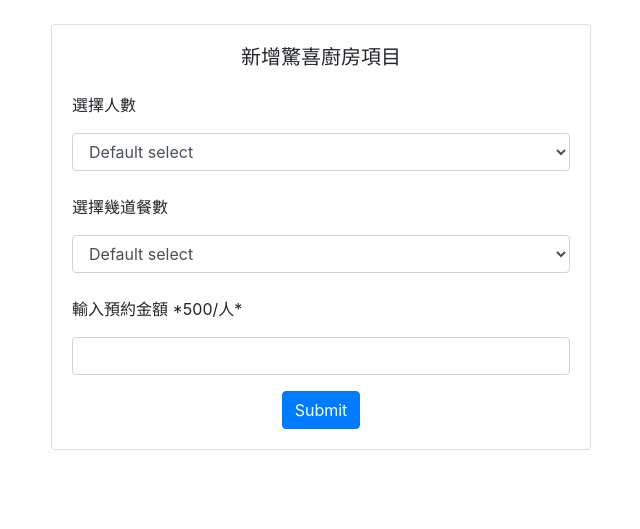
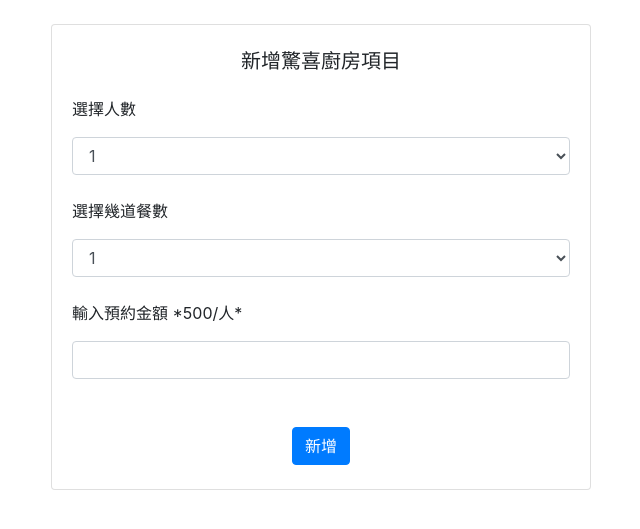
Before and after one commit to Liu-Lydia/Lydia_project_new, a PHP site: page /surprise_list_detail_insert.php in a window 1280 px wide. Shown: the part 56-585 px from the top of the page, without its empty margins (319-959 px from the left). Run offline with PHP 8.4, Linux system fonts and the light colour scheme; some libraries are stand-ins or nearby versions.

Commit message:
1217更新

```diff
--- a/kitchen_list_detail.php
+++ b/kitchen_list_detail.php
@@ -90,7 +90,7 @@ $stmt = $pdo->query($p_sql);
 
         <div class="col d-flex flex-row-reverse bd-highlight">
             <form class="form-inline my-2 my-lg-0">
-                <input class="form-control mr-sm-2" type="search" name="search" value="<?= htmlentities($search) ?>" placeholder="Search" aria-label="Search">
+                <input class="form-control mr-sm-2" type="search" name="search" value="<?= htmlentities($search) ?>" placeholder="NumPeople" aria-label="Search">
                 <button class="btn btn-outline-success my-2 my-sm-0" type="submit">Search</button>
             </form>
         </div>
--- a/kitchen_times.php
+++ b/kitchen_times.php
@@ -90,7 +90,7 @@ $stmt = $pdo->query($p_sql);
 
         <div class="col d-flex flex-row-reverse bd-highlight">
             <form class="form-inline my-2 my-lg-0">
-                <input class="form-control mr-sm-2" type="search" name="search" value="<?= htmlentities($search) ?>" placeholder="Search" aria-label="Search">
+                <input class="form-control mr-sm-2" type="search" name="search" value="<?= htmlentities($search) ?>" placeholder="ReservationTime" aria-label="Search">
                 <button class="btn btn-outline-success my-2 my-sm-0" type="submit">Search</button>
             </form>
         </div>
--- a/surprise_list_detail.php
+++ b/surprise_list_detail.php
@@ -90,7 +90,7 @@ $stmt = $pdo->query($p_sql);
 
         <div class="col d-flex flex-row-reverse bd-highlight">
             <form class="form-inline my-2 my-lg-0">
-                <input class="form-control mr-sm-2" type="search" name="search" value="<?= htmlentities($search) ?>" placeholder="Search" aria-label="Search">
+                <input class="form-control mr-sm-2" type="search" name="search" value="<?= htmlentities($search) ?>" placeholder="Numpeople" aria-label="Search">
                 <button class="btn btn-outline-success my-2 my-sm-0" type="submit">Search</button>
             </form>
         </div>
--- a/surprise_list_detail_insert.php
+++ b/surprise_list_detail_insert.php
@@ -1,42 +1,60 @@
 <?php
 $title = '驚喜廚房新增項目';
 $pageName = 'surprise_list_detail_insert';
-
-if (!isset($_SESSION)) {
-    session_start();
-}
 ?>
 
-<?php include __DIR__ . "/parts/head.php" ?>
-<?php include __DIR__ . "/parts/navbar.php" ?>
+<?php include __DIR__ . "/parts/head.php"; ?>
+<?php include __DIR__ . "/parts/navbar.php"; ?>
 
+<style>
+    form small.error-msg {
+        color: red;
+    }
+</style>
 
 <div class="container">
     <div class="row d-flex justify-content-center">
         <div class="col-lg-6">
 
+            <div class="alert alert-danger" role="alert" id="info" style="display: none">
+                錯誤
+            </div>
 
             <div class="card mt-4">
 
-                <div class="card-body">
-                    <h5 class="card-title text-center">新增驚喜廚房項目</h5>
-                    <form>
+                <div class="card-body pt-0 pb-0">
+                    <h5 class="card-title text-center pt-4">新增驚喜廚房項目</h5>
+
+                    <form method="POST" name="form1" novalidate onsubmit="CheckForm(); return false;">
                         <p class="mt-4">選擇人數</p>
-                        <select class="form-control">
-                            <option>Default select</option>
+                        <select class="form-control" id="ChoosePeople" name="ChoosePeople">
+                            <option>1</option>
+                            <option>2</option>
+                            <option>3</option>
+                            <option>4</option>
+                            <option>5</option>
+                            <option>6</option>
                         </select>
 
                         <p class="mt-4">選擇幾道餐數</p>
-                        <select class="form-control">
-                            <option>Default select</option>
+                        <select class="form-control" id="ChooseMeal" name="ChooseMeal">
+                            <option>1</option>
+                            <option>2</option>
+                            <option>3</option>
+                            <option>4</option>
+                            <option>5</option>
+                            <option>6</option>
                         </select>
+
                         <div class="form-group mt-4">
-                            <label for="exampleInputPassword1">輸入預約金額 *500/人*</label>
-                            <input type="password" class="form-control mt-2" id="exampleInputPassword1">
+                            <label for="Price">輸入預約金額 *500/人*</label>
+                            <input type="text" class="form-control mt-2" id="Price" name="Price" required>
+                            <small class="form-text error-msg" style="display:none;"></small>
                         </div>
-                        <div class="d-flex justify-content-center">
-                            <button type="submit" class="btn btn-primary">Submit</button>
-                        </divclass=d-flex>
+
+                        <div class="d-flex justify-content-center mt-4 pt-4 pb-4">
+                            <button type="submit" class="btn btn-primary">新增</button>
+                        </div>
                     </form>
 
                 </div>
@@ -46,5 +64,53 @@ if (!isset($_SESSION)) {
 </div>
 
 
-<?php include __DIR__ . "/parts/script.php" ?>
-<?php include __DIR__ . "/parts/foot.php" ?>
+<?php include __DIR__ . "/parts/script.php"; ?>
+
+<script>
+    const info = document.querySelector('#info');
+    const Price = document.querySelector('#Price');
+
+    function CheckForm() {
+        info.style.display = 'none';
+        let isPass = true;
+
+        Price.style.borderColor = '#CCCCCC';
+        Price.nextElementSibling.style.display = 'none';
+
+        if (Price.value.length === 0) {
+            isPass = false;
+            Price.style.borderColor = 'red';
+            let small = Price.closest('.form-group').querySelector('small');
+            small.innerText = "請輸入金額";
+            small.style.display = "block";
+        }
+
+        if (isPass) {
+            const fd = new FormData(document.form1);
+
+            fetch('surprise_list_detail_insert_api.php', {
+                    method: 'POST',
+                    body: fd
+                })
+                .then(r => r.text())
+                .then(obj => {
+                    console.log(obj);
+                    if (obj.success) {
+                        info.classList.remove('alert-danger');
+                        info.classList.add('alert-success');
+                        info.innerHTML = '新增成功';
+                    } else {
+                        info.classList.remove('alert-success');
+                        info.classList.add('alert-danger');
+                        info.innerHTML = obj.error || '新增失敗';
+                    }
+                    info.style.display = 'block';
+                })
+                .catch((err) =>{
+                    console.log('錯誤',err);
+                });
+        }
+    }
+</script>
+
+<?php include __DIR__ . "/parts/foot.php"; ?>
--- a/surprise_times.php
+++ b/surprise_times.php
@@ -90,7 +90,7 @@ $stmt = $pdo->query($p_sql);
 
         <div class="col d-flex flex-row-reverse bd-highlight">
             <form class="form-inline my-2 my-lg-0">
-                <input class="form-control mr-sm-2" type="search" name="search" value="<?= htmlentities($search) ?>" placeholder="Search" aria-label="Search">
+                <input class="form-control mr-sm-2" type="search" name="search" value="<?= htmlentities($search) ?>" placeholder="ReservationTime" aria-label="Search">
                 <button class="btn btn-outline-success my-2 my-sm-0" type="submit">Search</button>
             </form>
         </div>
```
Also changed, not shown: surprise_list_detail_insert_api.php (added, +31 -0 lines).
